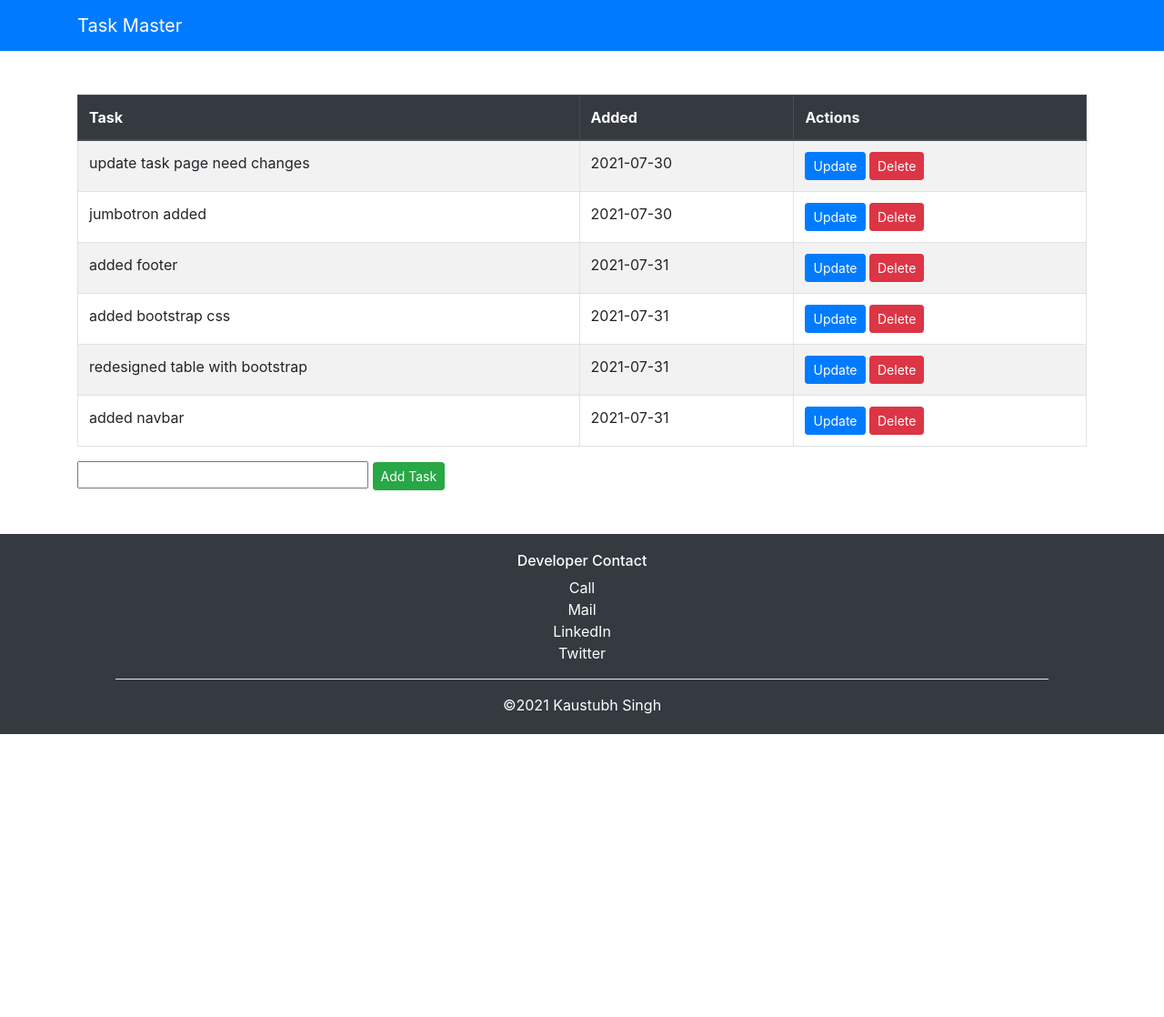
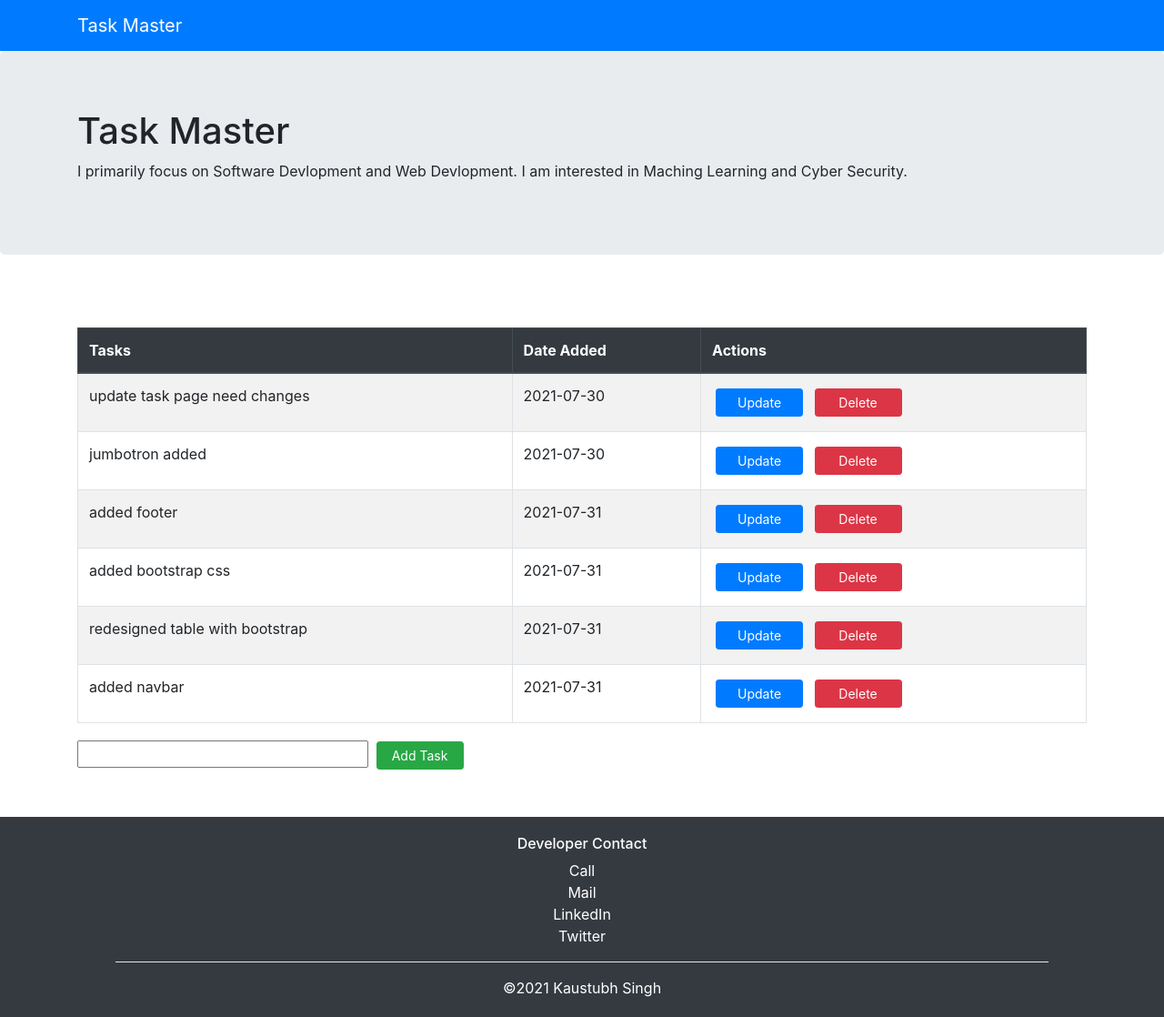
Before and after one commit to kaustubh3000/todoxflask, a Flask app: page / in a window 1280 px wide. Shown: the whole page at 91% size. Before the commit the page ends 807 px from the top, so only its background shows below. Run offline with Flask 2, Linux system fonts and the light colour scheme; data comes from the database, SQL or seed files in the repository; both versions use the stored data as it was after the commit; some libraries are stand-ins or nearby versions.

Commit message:
design changes

```diff
--- a/static/css/main.css
+++ b/static/css/main.css
@@ -42,3 +42,8 @@ footer hr{
     background-color: #ffffff;
     width: 90%;
 }
+
+
+.act-btn{
+    min-width: 6rem;
+}
--- a/templates/index.html
+++ b/templates/index.html
@@ -10,6 +10,18 @@
       <a class="navbar-brand" href="#">Task Master</a>
     </div>
 </nav>
+
+<header class="jumbotron">
+    <div class="container">
+        <div class="row row-header">
+            <div class="col-12">
+                <h1>Task Master</h1>
+                <p>I primarily focus on Software Devlopment and Web Devlopment. I am interested in Maching Learning and Cyber Security.</p>
+            </div>
+        </div>
+    </div>
+</header>
+
 
 <div class="container">
     <div class="row row-content align-items-center">
@@ -24,8 +36,8 @@
                 <table class="table table-striped table-bordered">
                     <thead class="thead-dark">
                         <tr>
-                            <th>Task</th>
-                            <th>Added</th>
+                            <th>Tasks</th>
+                            <th>Date Added</th>
                             <th>Actions</th>
                         </tr>
                     </thead>
@@ -37,8 +49,8 @@
                         <td>{{ task.content }}</td>
                         <td>{{ task.date_created.date() }}</td>
                         <td>
-                            <a class="btn btn-primary btn-sm" href="/update/{{task.id}}" role="update">Update</a>
-                            <a class="btn btn-danger btn-sm" href="/delete/{{task.id}}" role="delete">Delete</a>
+                            <a class="act-btn btn btn-primary btn-sm m-1" href="/update/{{task.id}}" role="update">Update</a>
+                            <a class="act-btn btn btn-danger btn-sm m-1" href="/delete/{{task.id}}" role="delete">Delete</a>
                         </td>
                     </tr>
 
@@ -49,8 +61,8 @@
 
 
                 <form action="/" method="POST">
-                    <input type="text" name="content" id="content">
-                    <input class="btn btn-success btn-sm" type="submit" value="Add Task">
+                    <input class="m-auto" type="text" name="content" id="content">
+                    <input class="act-btn btn btn-success btn-sm m-1" type="submit" value="Add Task">
 
                 </form>
 
```
Also changed, not shown: test.db.
